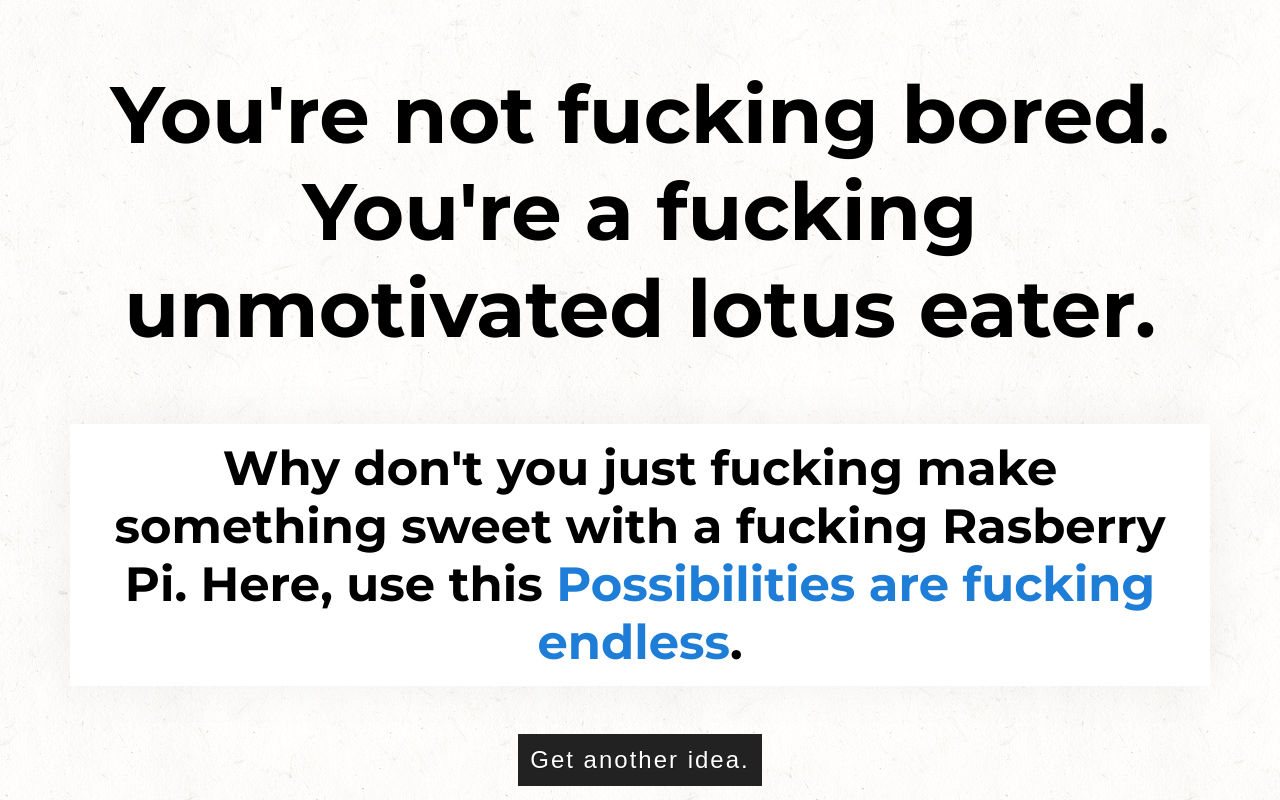
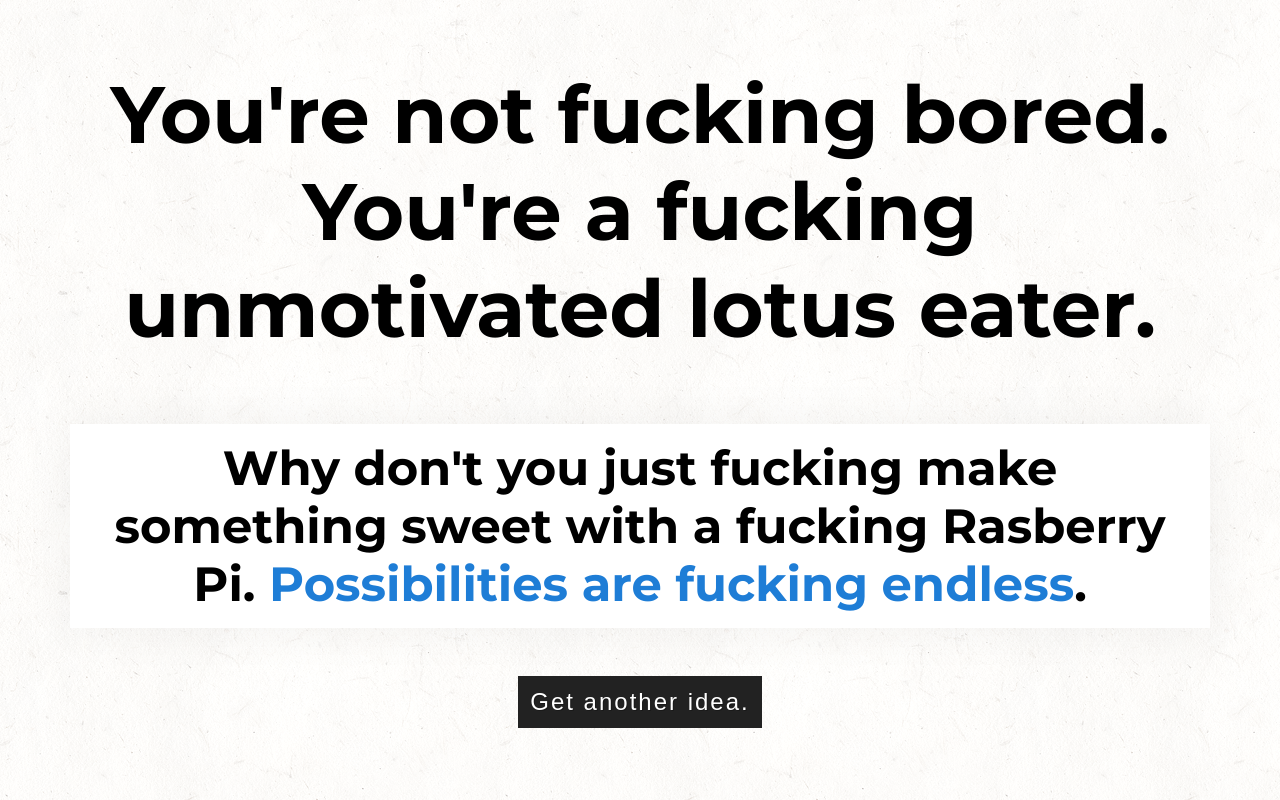
Before and after one commit to spurkalurk/isfb, a plain HTML site: page index.html in a window 1280 px wide. Both pictures are taken after a click on the button "Fucking Help Me.". Drawn offline with nearby package versions, Linux system fonts and the light colour scheme.

Commit message:
quick html update

```diff
--- a/index.html
+++ b/index.html
@@ -15,7 +15,7 @@
 		</div>
 		<div ng-show="vm.clicked">
 			<h2 class="h2">You're not fucking bored. You're a fucking {{vm.name}}.</h2>
-			<h3 class="h3">Why don't you just fucking {{vm.idea}}. Here, use this <a target="_blank" href="{{vm.productLink}}">{{vm.product}}</a>.</h3>
+			<h3 class="h3">Why don't you just fucking {{vm.idea}}. <a target="_blank" href="{{vm.productLink}}">{{vm.product}}</a>.</h3>
 			<button class="btn" ng-click="vm.randomizer()">Get another idea.</button>
 		</div>
 	</div>
```
